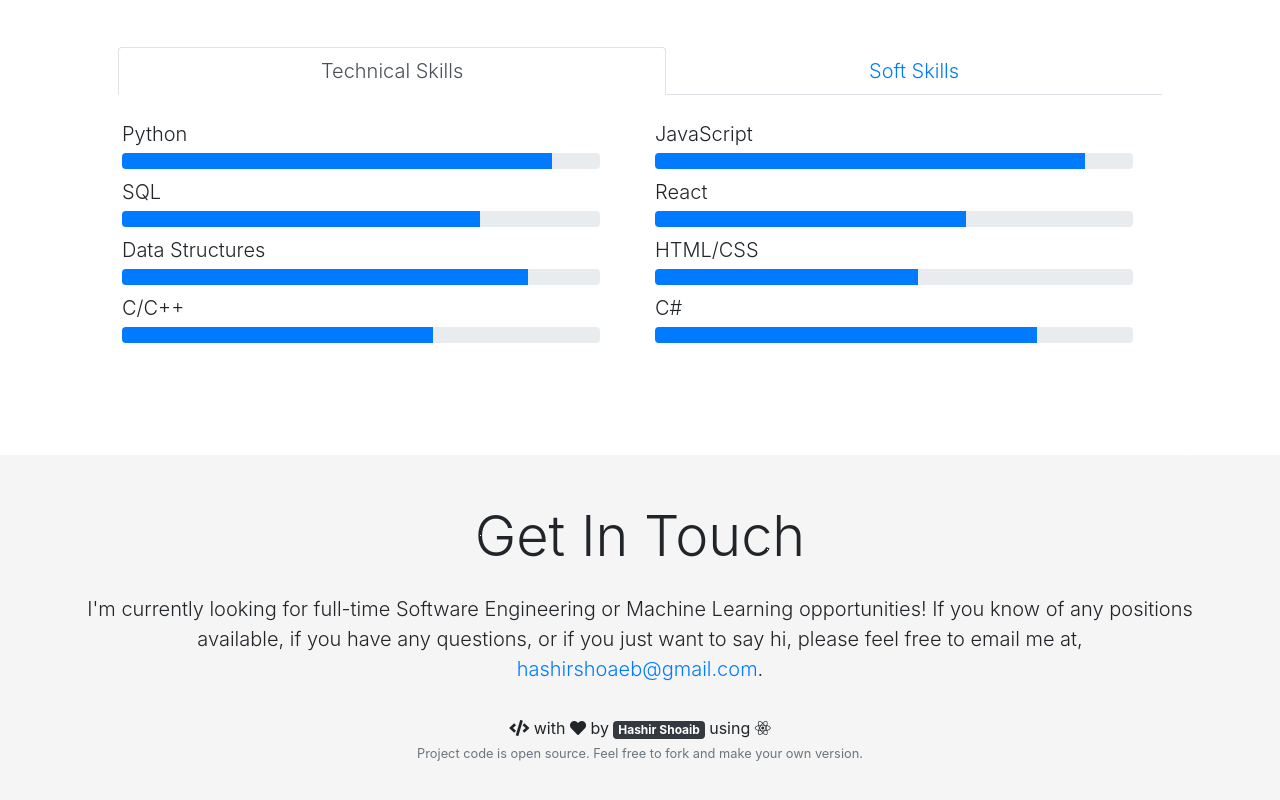
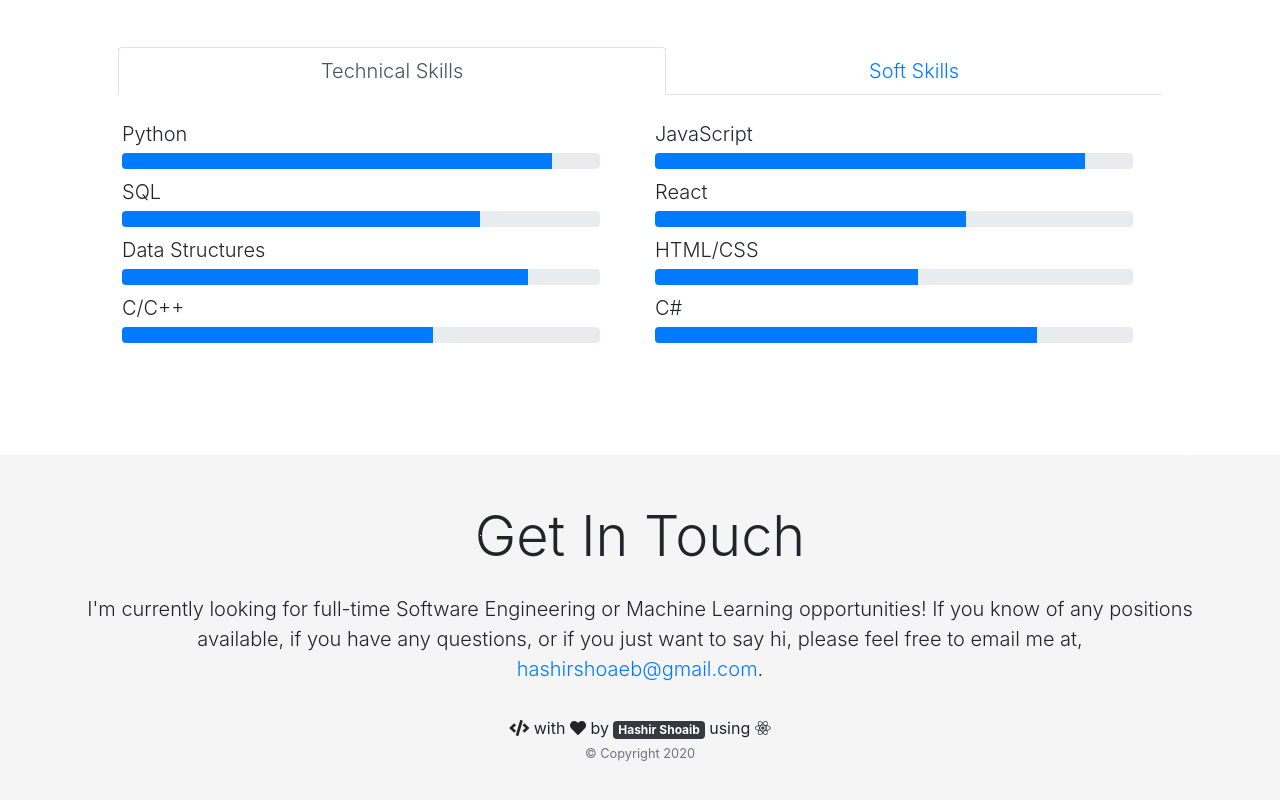
Before and after one commit to jones9682/Portfolio, a React (Create React App) app: page / in a window 1280 px wide. Shown: the part 2586-3386 px from the top of the page. Built offline with nearby package versions, Linux system fonts and the light colour scheme; no server answers.

Commit message:
added copyright

```diff
--- a/src/components/Footer.jsx
+++ b/src/components/Footer.jsx
@@ -12,7 +12,7 @@ const Footer = (props) => {
         <a
           className="badge badge-dark"
           rel="noopener"
-          href="https://github.com/hashirshoaeb"
+          href="https://github.com/jones9682"
           aria-label="My GitHub"
         >
           Hashir Shoaib
@@ -20,8 +20,7 @@ const Footer = (props) => {
         using <i className="fab fa-react" />
         <p>
           <small className="text-muted">
-            Project code is open source. Feel free to fork and make your own
-            version.
+          &copy; Copyright 2020
           </small>
         </p>
       </Container>
```
